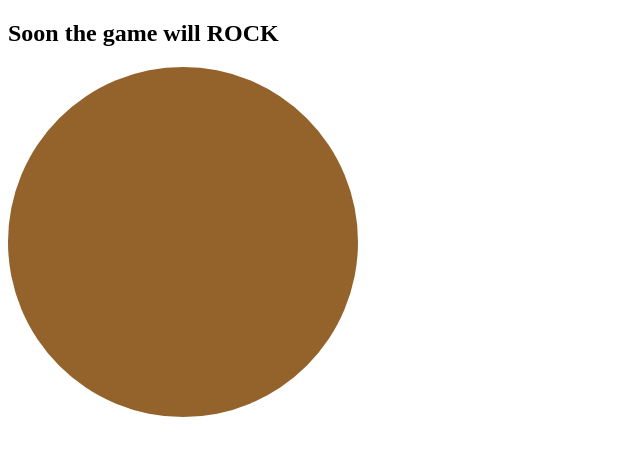
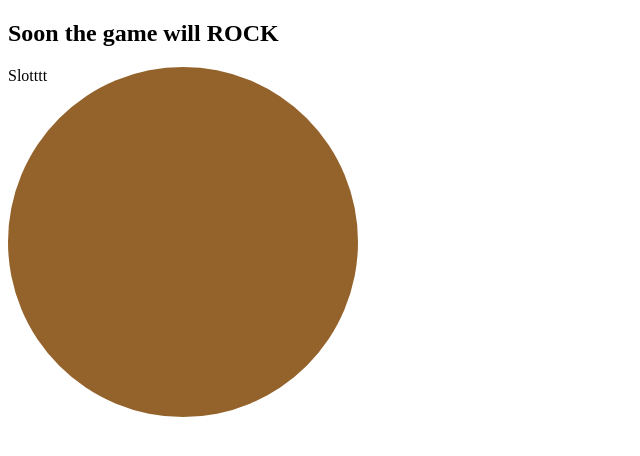
Before and after one commit to robertoalx/awesome-bet-game, a React (Create React App) app: page / in a window 1280 px wide. Shown: the top 456 px of the page, without its empty margins (0-640 px from the left). Built offline with nearby package versions, Linux system fonts and the light colour scheme.

Commit message:
Create the Slot component

```diff
--- a/src/component/circle-board/circle-board.component.jsx
+++ b/src/component/circle-board/circle-board.component.jsx
@@ -1,9 +1,12 @@
 import React from 'react'
 import { StyledCircleBoard } from './circle-board.style'
+import Slot from '../slot'
 
 const CircleBoard = () => {
   return (
-    <StyledCircleBoard side={350}/>
+    <StyledCircleBoard side={350}>
+      <Slot />
+    </StyledCircleBoard>
   )
 }
 
--- /dev/null
+++ b/src/component/slot/index.js
@@ -0,0 +1 @@
+export { default } from './slot.component'
--- /dev/null
+++ b/src/component/slot/slot.component.js
@@ -0,0 +1,9 @@
+import React from 'react'
+
+const Slot = () => {
+  return (
+    <div>Slotttt</div>
+  )
+}
+
+export default Slot
```
Also changed, not shown: src/component/slot/slot.style.js (added).
